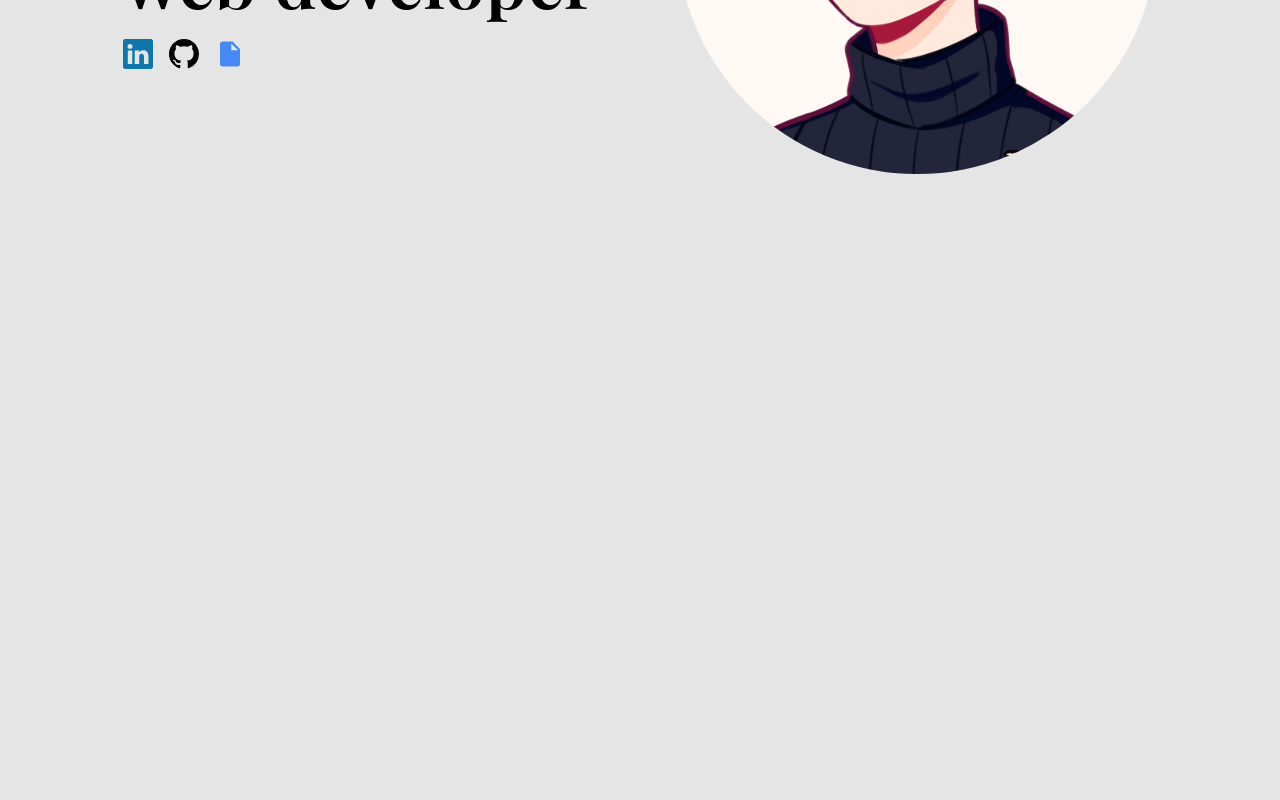
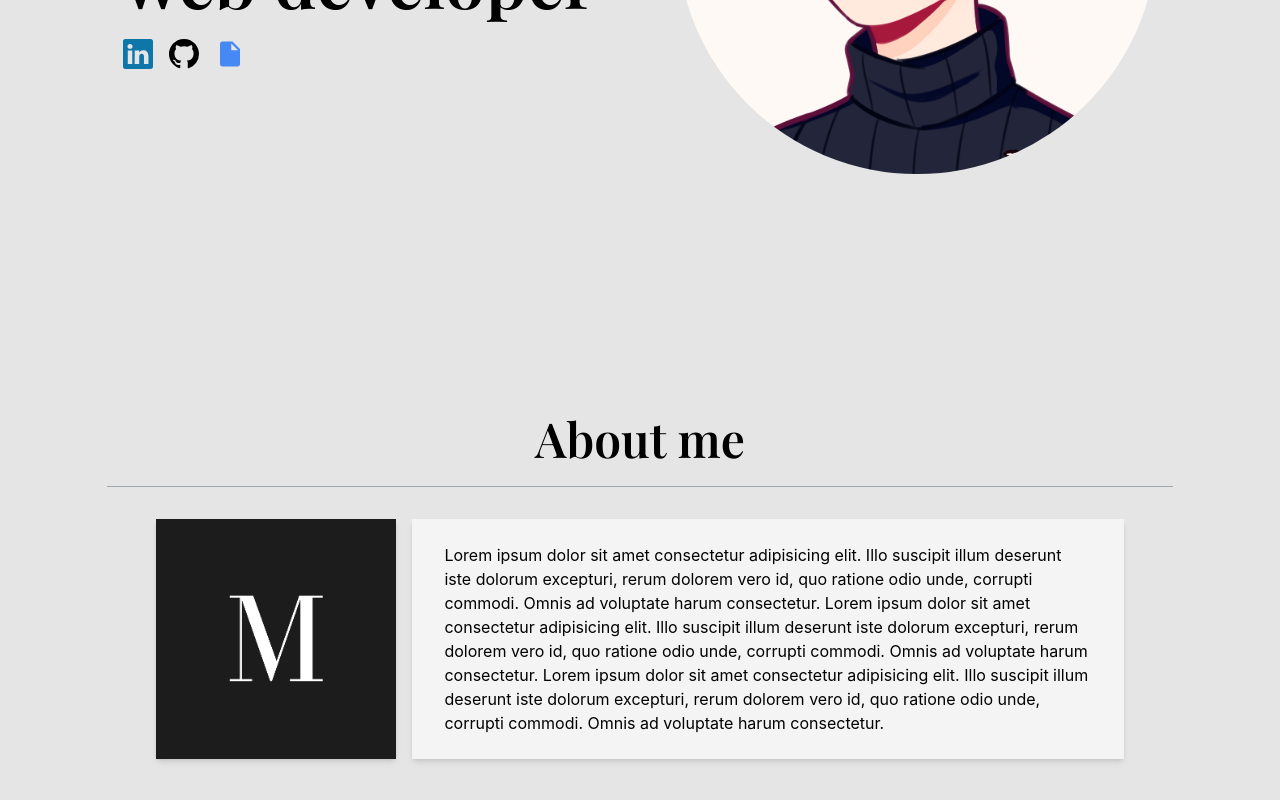
Before and after one commit to iNiceTwice/personal-website, a Next.js app: page / in a window 1280 px wide. Shown: the part 466-1266 px from the top of the page. Before the commit the page ends 800 px from the top, so only its background shows below. Built offline with nearby package versions, Linux system fonts and the light colour scheme; a web font is replaced by a local one.

Commit message:
about me done

```diff
--- /dev/null
+++ b/components/SectionTitle.js
@@ -0,0 +1,10 @@
+const SectionTitle = ({ title }) => {
+    return (
+        <>
+            <h2 className="w-full text-center playfair text-5xl">{ title }</h2>
+            <div className="mt-6 border-b border-slate-700/40 w-full"></div>
+        </>
+     );
+}
+
+export default SectionTitle;
--- a/pages/index.js
+++ b/pages/index.js
@@ -1,12 +1,14 @@
 
+import About from "../views/About"
 import Hero from "../views/Hero"
+import Skills from "../views/Skills"
 
 export default function Home() {
   return (
-    <>
-      <main className='h-screen flex justify-center items-center'>
-        <Hero/>
-      </main>
-    </>
+    <main className='flex flex-col justify-center items-center'>
+      <Hero/>
+      <About/>
+      <Skills/>
+    </main>
   )
 }
--- a/styles/globals.css
+++ b/styles/globals.css
@@ -5,7 +5,6 @@
 
 html,
 body {
-  overflow-x: hidden;
   background-color: #E5E5E5;
   padding: 0;
   margin: 0;
@@ -19,6 +18,7 @@ a {
 }
 
 * {
+  scroll-behavior: smooth;
   font-smooth: always;
   box-sizing: border-box;
 }
--- /dev/null
+++ b/views/About.js
@@ -0,0 +1,22 @@
+import Image from "next/image"
+import SectionTitle from "../components/SectionTitle"
+
+const About = () => {
+    return (
+        <section id="about" className="w-5/6 py-20 flex flex-col items-center">
+            <SectionTitle title="About me"/>
+            <div className="lg:h-60 flex lg:flex-row flex-col items-center justify-center gap-4 mt-8">
+                <div className="relative lg:w-60 lg:h-60 w-20 h-20 shadow-md">
+                    <Image fill src="/assets/logo_min.png"/>
+                </div>
+                <div className=" flex h-full items-center shadow-md p-8 w-full lg:w-4/6 bg-zinc-100">
+                    Lorem ipsum dolor sit amet consectetur adipisicing elit. Illo suscipit illum deserunt iste dolorum excepturi, rerum dolorem vero id, quo ratione odio unde, corrupti commodi. Omnis ad voluptate harum consectetur.
+                    Lorem ipsum dolor sit amet consectetur adipisicing elit. Illo suscipit illum deserunt iste dolorum excepturi, rerum dolorem vero id, quo ratione odio unde, corrupti commodi. Omnis ad voluptate harum consectetur.
+                    Lorem ipsum dolor sit amet consectetur adipisicing elit. Illo suscipit illum deserunt iste dolorum excepturi, rerum dolorem vero id, quo ratione odio unde, corrupti commodi. Omnis ad voluptate harum consectetur.
+                </div>
+            </div>
+        </section>
+     );
+}
+
+export default About;
--- a/views/Hero.js
+++ b/views/Hero.js
@@ -4,8 +4,7 @@ import { MdInsertDriveFile } from "react-icons/md"
 
 const Hero = () => {
     return (
-        <>
-            <section className="w-full flex flex-col-reverse lg:flex-row justify-center gap-10 lg:gap-20">
+        <section className="h-screen w-full flex flex-col-reverse lg:flex-row justify-center gap-10 lg:gap-20">
             <div className="flex flex-row-reverse justify-center lg:justify-start items-center playfair text-5xl lg:text-7xl">
                 <div>
                     <h2>Hi,</h2>
@@ -18,13 +17,12 @@ const Hero = () => {
                     </div>
                 </div>
             </div>
-                <div className="flex justify-center lg:justify-start lg:pt-0 pt-20">
+            <div className="flex justify-center items-center lg:justify-start lg:pt-0 pt-20">
                 <div className="relative h-[20rem] w-[20rem] lg:h-[30rem] lg:w-[30rem] rounded-full overflow-hidden">
                     <Image fill src="/assets/pfp.png"/>
                 </div>
             </div>
         </section>
-        </>
      );
 }
 
--- /dev/null
+++ b/views/Skills.js
@@ -0,0 +1,16 @@
+import SectionTitle from "../components/SectionTitle";
+
+const Skills = () => {
+    return (
+        <section className="py-20 w-5/6">
+            <SectionTitle title="Skills"/>
+            <div className="grid grid-cols-1 lg:grid-cols-2">
+                <div className="">
+
+                </div>
+            </div>
+        </section>
+     );
+}
+
+export default Skills;
```
Lines whose indentation alone changed are shown as unchanged.
